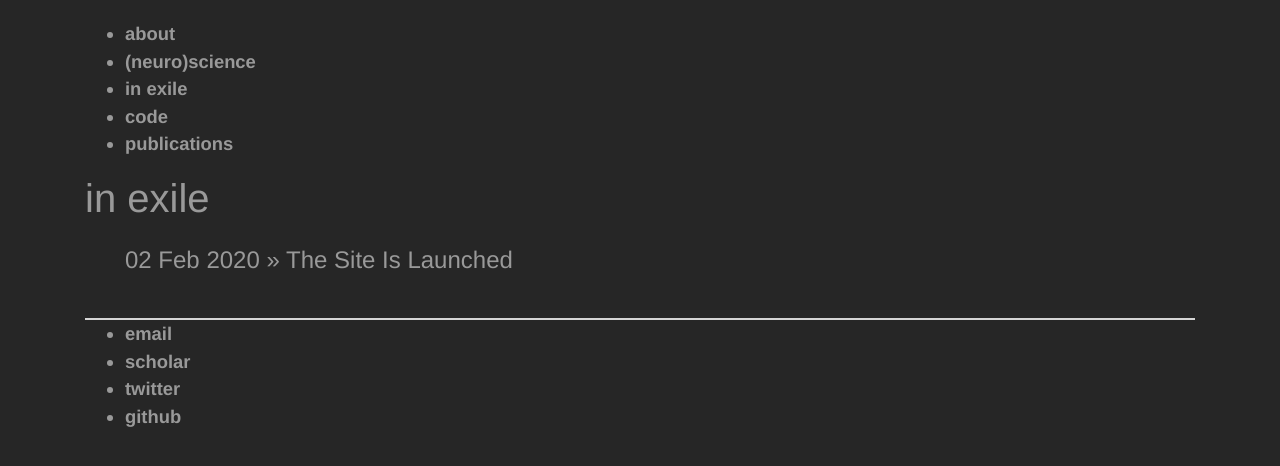
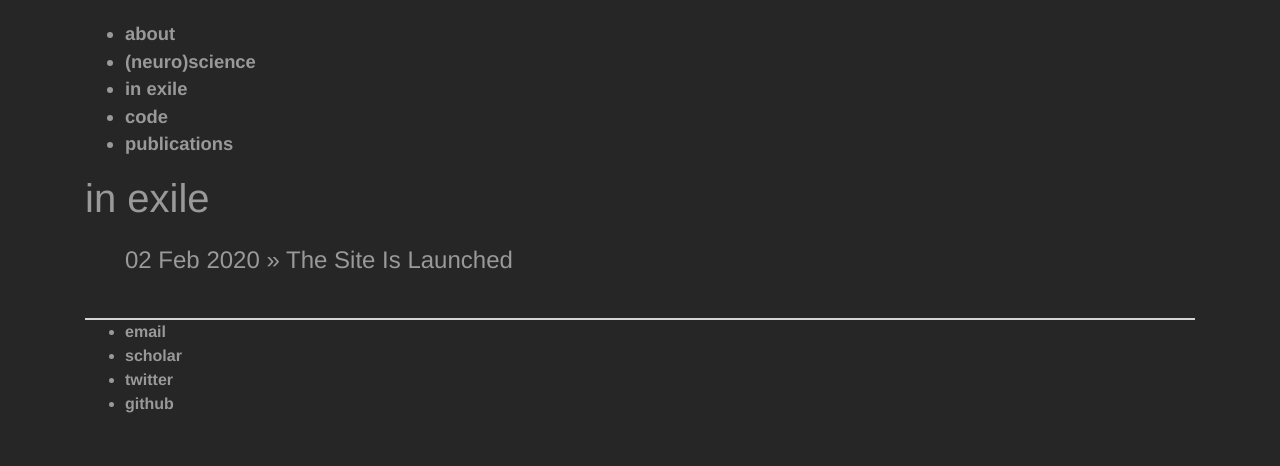
Before and after one commit to bartulem/bartulem.github.io, a Jekyll site: the page built from inexile/index.html, in a window 1280 px wide. Shown: the top 466 px of the page. Built offline with Jekyll 4.4.1, drawn with Linux system fonts in a browser that asks for light colours.

Commit message:
Update main.css

```diff
--- a/css/main.css
+++ b/css/main.css
@@ -6,9 +6,9 @@ h1, h2, h3, h4, h5, h6, .h1, .h2, .h3, .h4, .h5, .h6 { font-family: 'Helvetica',
 blockquote p { font-size: 16px; line-height: 1.6em; }
 
 /* Masthead */
-.header, .footer, .header h3 { font-family: 'Helvetica', 'HelveticaNeue', 'Arial', 'Sans-Serif'; font-size: 1.15em; font-weight: bold; color: #999999; }
+.header, .header h3 { font-family: 'Helvetica', 'HelveticaNeue', 'Arial', 'Sans-Serif'; font-size: 1.15em; font-weight: bold; color: #999999; }
 
-footer {margin-top: 20px; border-top: 2.25px solid #d5d5d5; font-size: 1.0em; }
+.footer { font-family: 'Helvetica', 'HelveticaNeue', 'Arial', 'Sans-Serif'; font-size: 1.15em; font-weight: bold; color: #999999; margin-top: 20px; border-top: 2.25px solid #d5d5d5; font-size: 1.0em; }
 
 a { color: #999999; text-decoration: none; }
 
```
